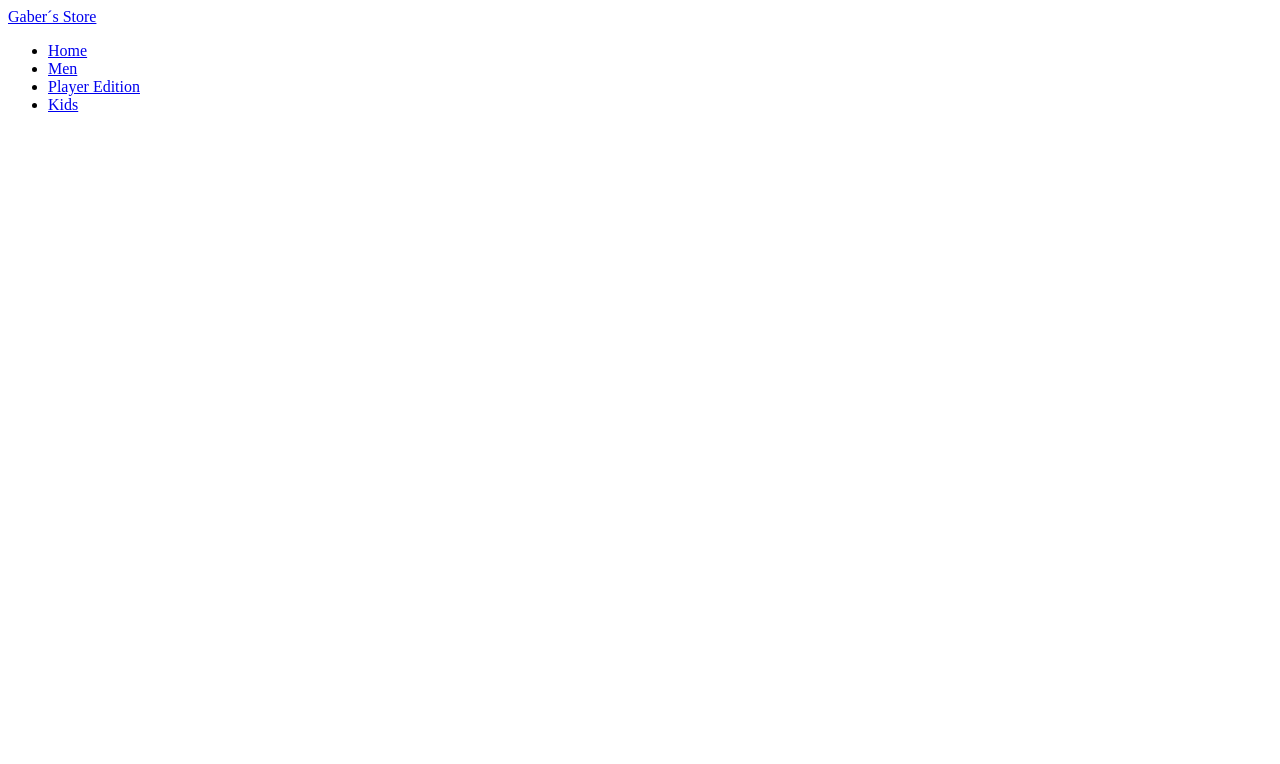
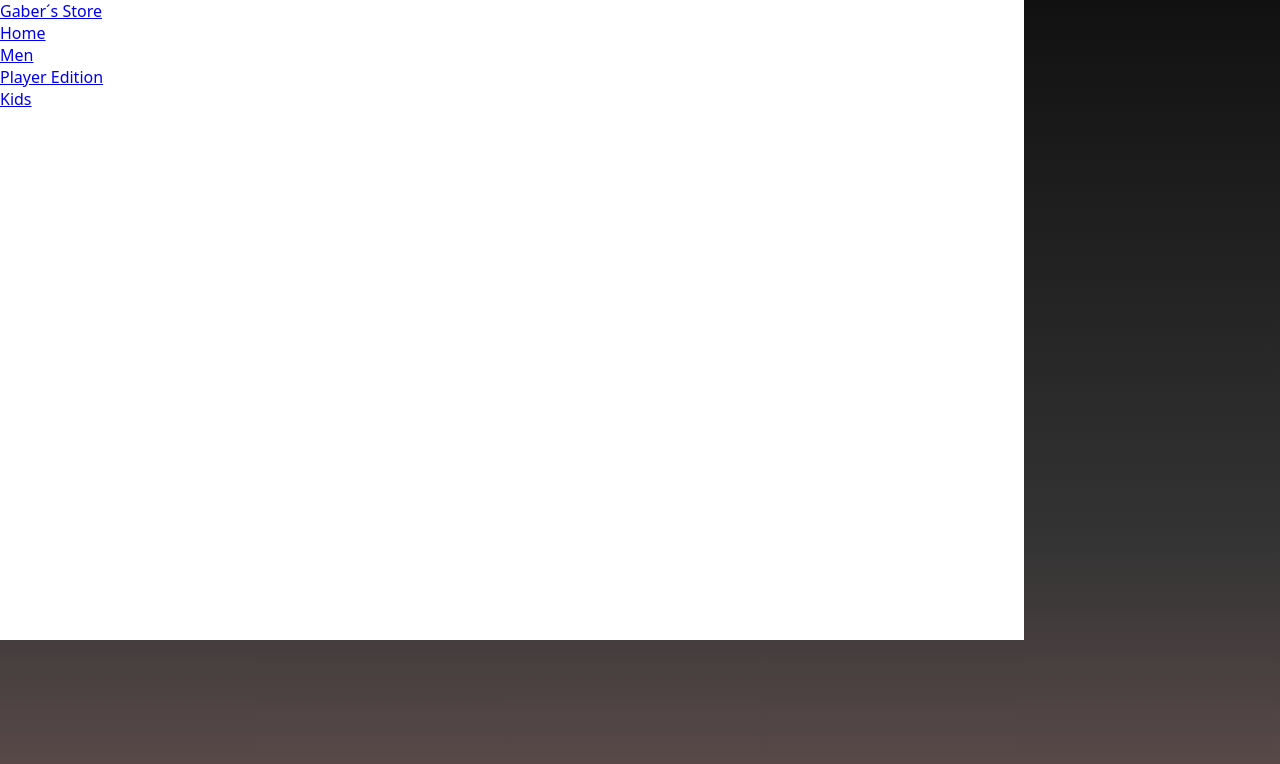
Before and after one commit to moatazmuhamed91/p2, a plain HTML site: page index.html in a window 1280 px wide. Drawn offline with Linux system fonts and the light colour scheme.

Commit message:
refactor: update main container class and add initial CSS styles

```diff
--- a/index.html
+++ b/index.html
@@ -6,7 +6,7 @@
     <title>Document</title>
 </head>
 <body>
-    <div class="container">
+    <div class="main">
         <nav>
             <a href="#">Gaber´s Store</a>
             <ul>
--- a/style.css
+++ b/style.css
@@ -0,0 +1,15 @@
+*{
+    margin: 0%;
+    padding: 0%;
+    font-family: system-ui, -apple-system, BlinkMacSystemFont, 'Segoe UI', Roboto, Oxygen, Ubuntu, Cantarell, 'Open Sans', 'Helvetica Neue', sans-serif;
+}
+body{
+    background: linear-gradient(#111,#222,#333,#5e4c4c);
+    height: 100vh;
+    width: 100%;
+}
+.main{
+    width: 80%;
+    height: 80%;
+    background: #fff;
+}
```
